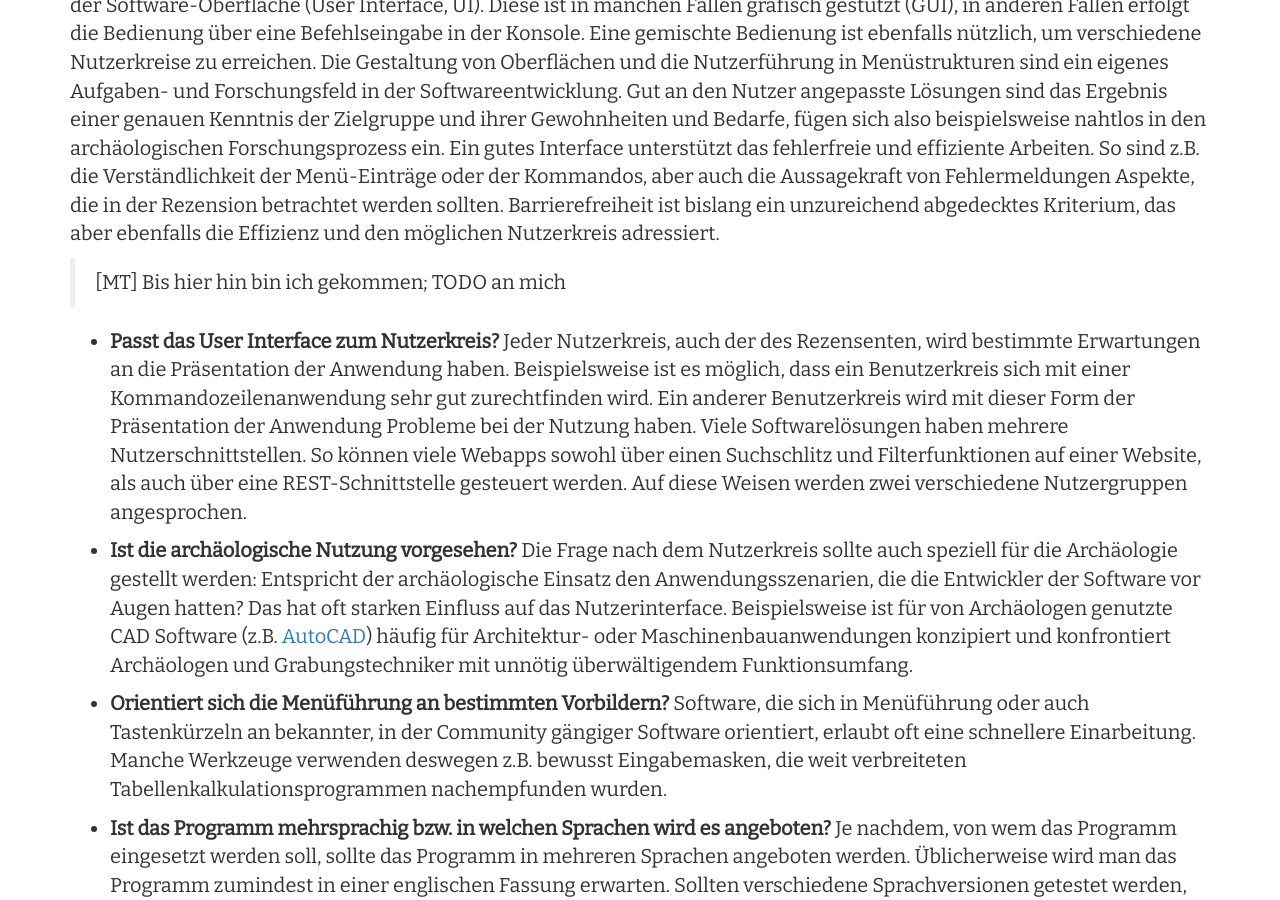
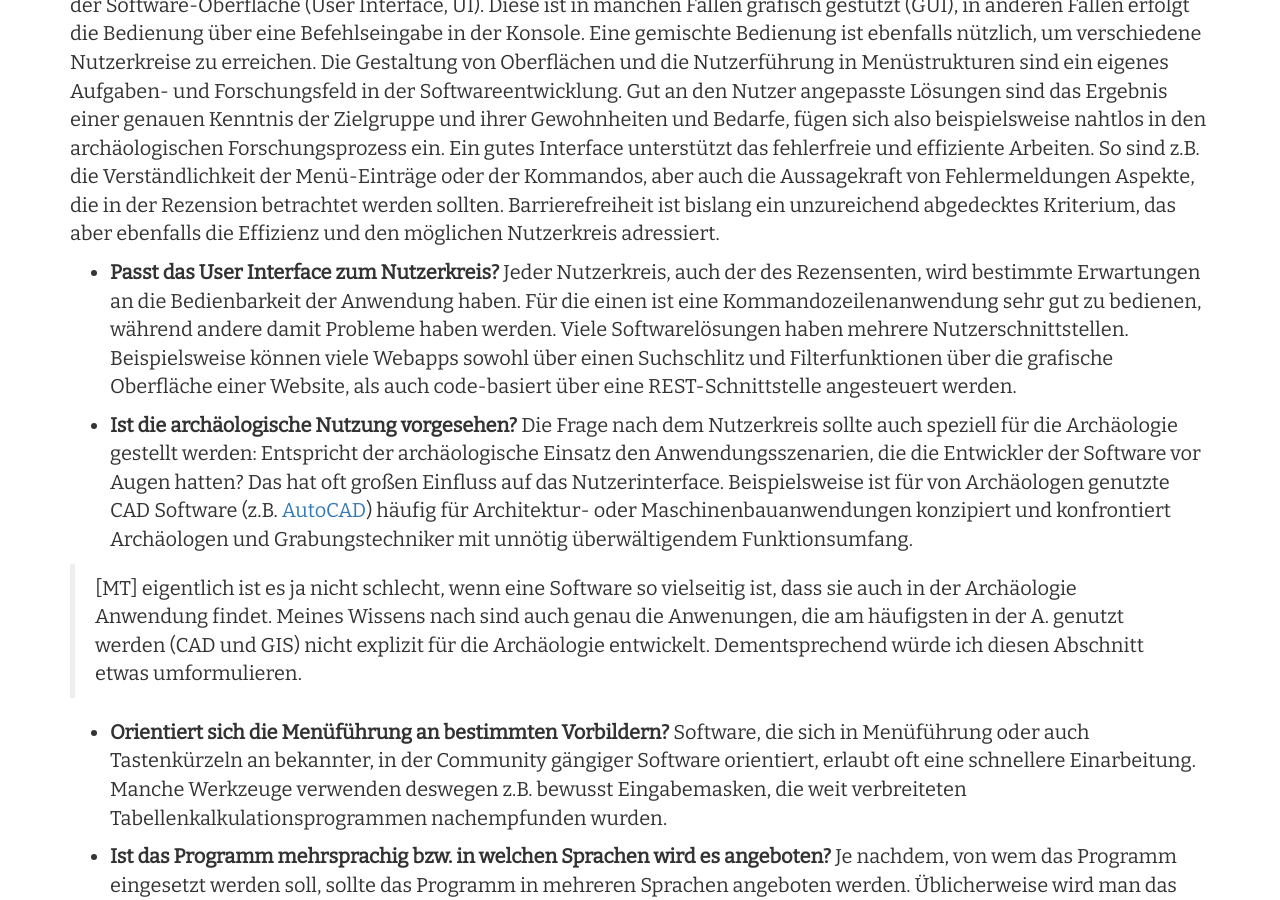
Before and after one commit to Research-Squirrel-Engineers/Impuls_SoftwareRezensionen_DGUF, a Jekyll site: the page built from Draft.md, in a window 1280 px wide and 900 px high, scrolled down 11245 px. Built offline with Jekyll 4.4.1, drawn with Linux system fonts in a browser that asks for light colours; nearby versions of some CDN libraries; some of the changed text lies outside the part shown.

Commit message:
Ein bisschen weiter

```diff
--- a/Draft.md
+++ b/Draft.md
@@ -212,11 +212,11 @@ Die folgenden Fragen nehmen Bezug auf technische Merkmale, welche die Nutzererfa
 
 Die Nutzbarkeit von Software wird von den Möglichkeiten der Kommunikation von Mensch und Programm bestimmt, also der Software-Oberfläche (User Interface, UI). Diese ist in manchen Fällen grafisch gestützt (GUI), in anderen Fällen erfolgt die Bedienung über eine Befehlseingabe in der Konsole. Eine gemischte Bedienung ist ebenfalls nützlich, um verschiedene Nutzerkreise zu erreichen. Die Gestaltung von Oberflächen und die Nutzerführung in Menüstrukturen sind ein eigenes Aufgaben- und Forschungsfeld in der Softwareentwicklung. Gut an den Nutzer angepasste Lösungen sind das Ergebnis einer genauen Kenntnis der Zielgruppe und ihrer Gewohnheiten und Bedarfe, fügen sich also beispielsweise nahtlos in den archäologischen Forschungsprozess ein. Ein gutes Interface unterstützt das fehlerfreie und effiziente Arbeiten. So sind z.B. die Verständlichkeit der Menü-Einträge oder der Kommandos, aber auch die Aussagekraft von Fehlermeldungen Aspekte, die in der Rezension betrachtet werden sollten. Barrierefreiheit ist bislang ein unzureichend abgedecktes Kriterium, das aber ebenfalls die Effizienz und den möglichen Nutzerkreis adressiert.
 
-> [MT] Bis hier hin bin ich gekommen; TODO an mich
+* **Passt das User Interface zum Nutzerkreis?** Jeder Nutzerkreis, auch der des Rezensenten, wird bestimmte Erwartungen an die Bedienbarkeit der Anwendung haben. Für die einen ist eine Kommandozeilenanwendung sehr gut zu bedienen, während andere damit Probleme haben werden. Viele Softwarelösungen haben mehrere Nutzerschnittstellen. Beispielsweise können viele Webapps sowohl über einen Suchschlitz und Filterfunktionen über die grafische Oberfläche einer Website, als auch code-basiert über eine REST-Schnittstelle angesteuert werden.
 
-* **Passt das User Interface zum Nutzerkreis?** Jeder Nutzerkreis, auch der des Rezensenten, wird bestimmte Erwartungen an die Präsentation der Anwendung haben. Beispielsweise ist es möglich, dass ein Benutzerkreis sich mit einer Kommandozeilenanwendung sehr gut zurechtfinden wird. Ein anderer Benutzerkreis wird mit dieser Form der Präsentation der Anwendung Probleme bei der Nutzung haben. Viele Softwarelösungen haben mehrere Nutzerschnittstellen. So können viele Webapps sowohl über einen Suchschlitz und Filterfunktionen auf einer Website, als auch über eine REST-Schnittstelle gesteuert werden. Auf diese Weisen werden zwei verschiedene Nutzergruppen angesprochen.
+* **Ist die archäologische Nutzung vorgesehen?** Die Frage nach dem Nutzerkreis sollte auch speziell für die Archäologie gestellt werden: Entspricht der archäologische Einsatz den Anwendungsszenarien, die die Entwickler der Software vor Augen hatten? Das hat oft großen Einfluss auf das Nutzerinterface. Beispielsweise ist für von Archäologen genutzte CAD Software (z.B. [AutoCAD](https://www.autodesk.de/)) häufig für Architektur- oder Maschinenbauanwendungen konzipiert und konfrontiert Archäologen und Grabungstechniker mit unnötig überwältigendem Funktionsumfang.
 
-* **Ist die archäologische Nutzung vorgesehen?** Die Frage nach dem Nutzerkreis sollte auch speziell für die Archäologie gestellt werden: Entspricht der archäologische Einsatz den Anwendungsszenarien, die die Entwickler der Software vor Augen hatten? Das hat oft starken Einfluss auf das Nutzerinterface. Beispielsweise ist für von Archäologen genutzte CAD Software (z.B. [AutoCAD](https://www.autodesk.de/)) häufig für Architektur- oder Maschinenbauanwendungen konzipiert und konfrontiert Archäologen und Grabungstechniker mit unnötig überwältigendem Funktionsumfang.
+> [MT] eigentlich ist es ja nicht schlecht, wenn eine Software so vielseitig ist, dass sie auch in der Archäologie Anwendung findet. Meines Wissens nach sind auch genau die Anwenungen, die am häufigsten in der A. genutzt werden (CAD und GIS) nicht explizit für die Archäologie entwickelt. Dementsprechend würde ich diesen Abschnitt etwas umformulieren.
 
 * **Orientiert sich die Menüführung an bestimmten Vorbildern?** Software, die sich in Menüführung oder auch Tastenkürzeln an bekannter, in der Community gängiger Software orientiert, erlaubt oft eine schnellere Einarbeitung. Manche Werkzeuge verwenden deswegen z.B. bewusst Eingabemasken, die weit verbreiteten Tabellenkalkulationsprogrammen nachempfunden wurden.
 
```
Also changed, not shown: other parts of Draft.md (+1 -1 lines).
